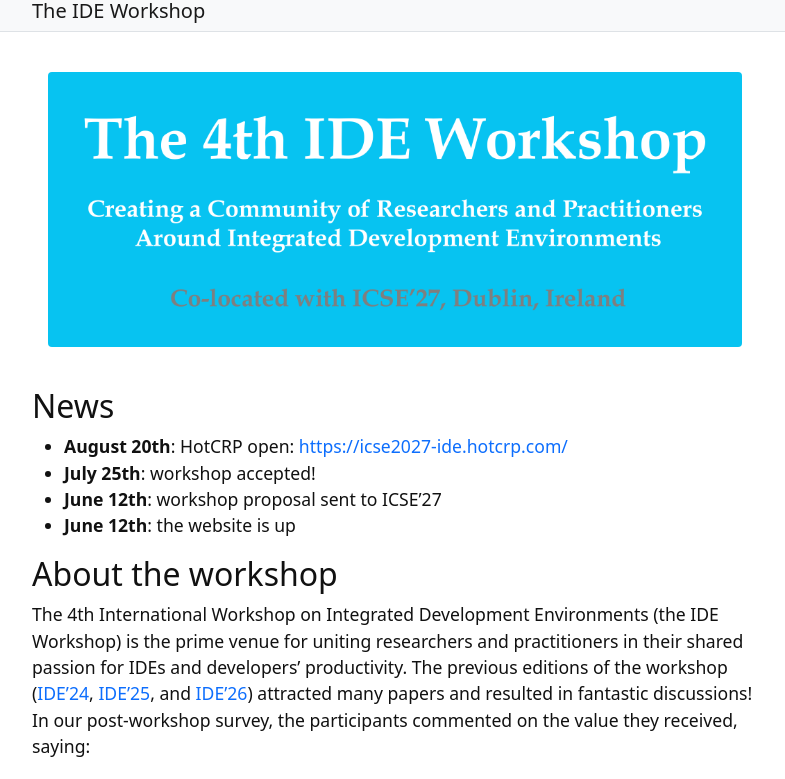
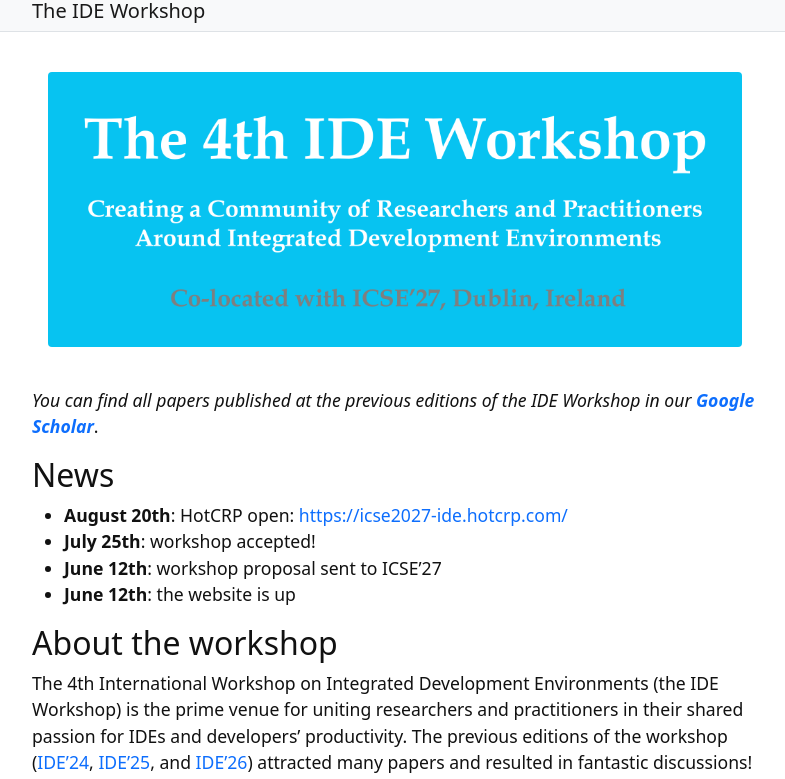
Before and after one commit to ide-workshop/ide-workshop.github.io, a Jekyll site: the page built from index.md, in a window 1280 px wide and 900 px high, cut to the strip 121-900 px from the top of the window. Shown: the whole strip, without its empty margins (245-1030 px from the left). Built offline with Jekyll 4.4.1, drawn with Linux system fonts in a browser that asks for light colours.

Commit message:
Adding PCs

```diff
--- a/index.md
+++ b/index.md
@@ -4,6 +4,8 @@
 ---
 
 {% include figure.html img="title-2027.jpg" alt="title card" width="100%" %}
+
+_You can find all papers published at the previous editions of the IDE Workshop in our **[Google Scholar](https://scholar.google.com/citations?user=tWALly8AAAAJ)**_.
 
 ## News
 
```
